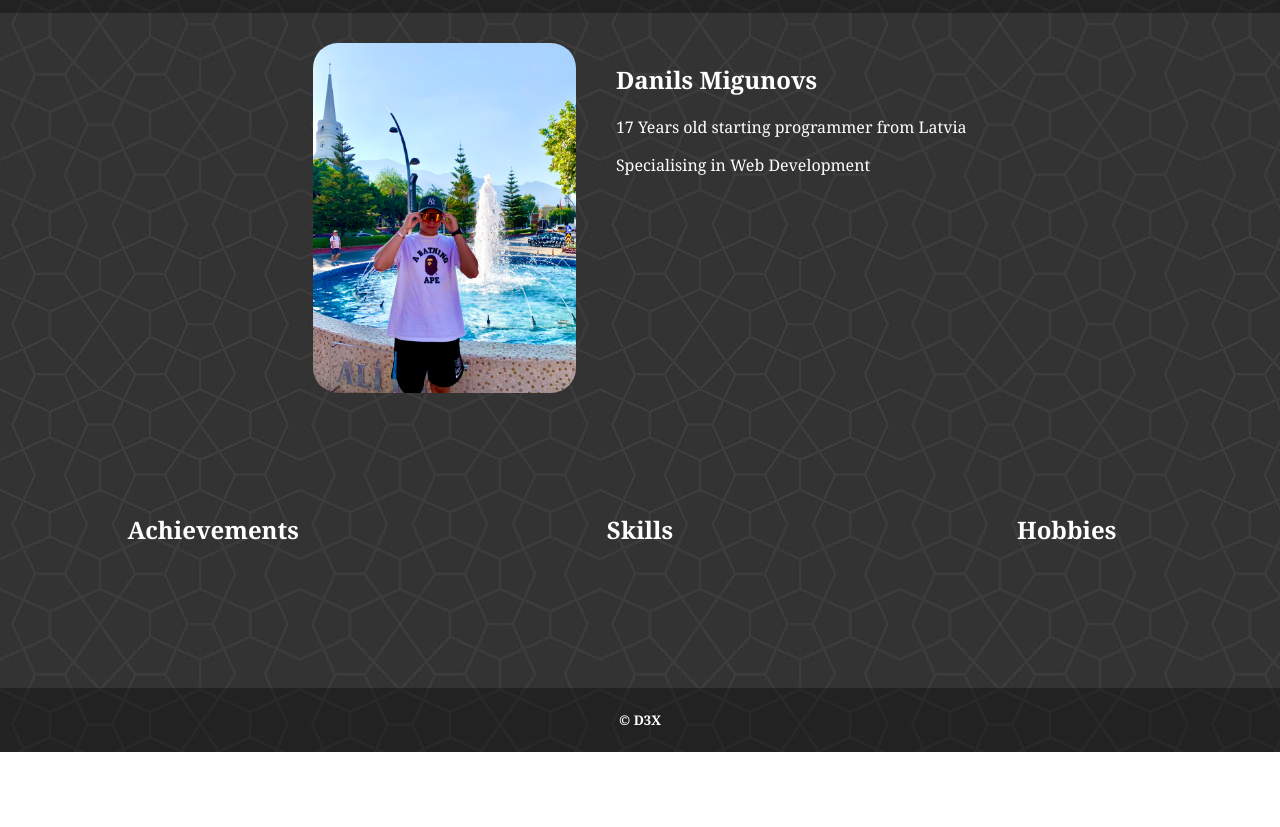
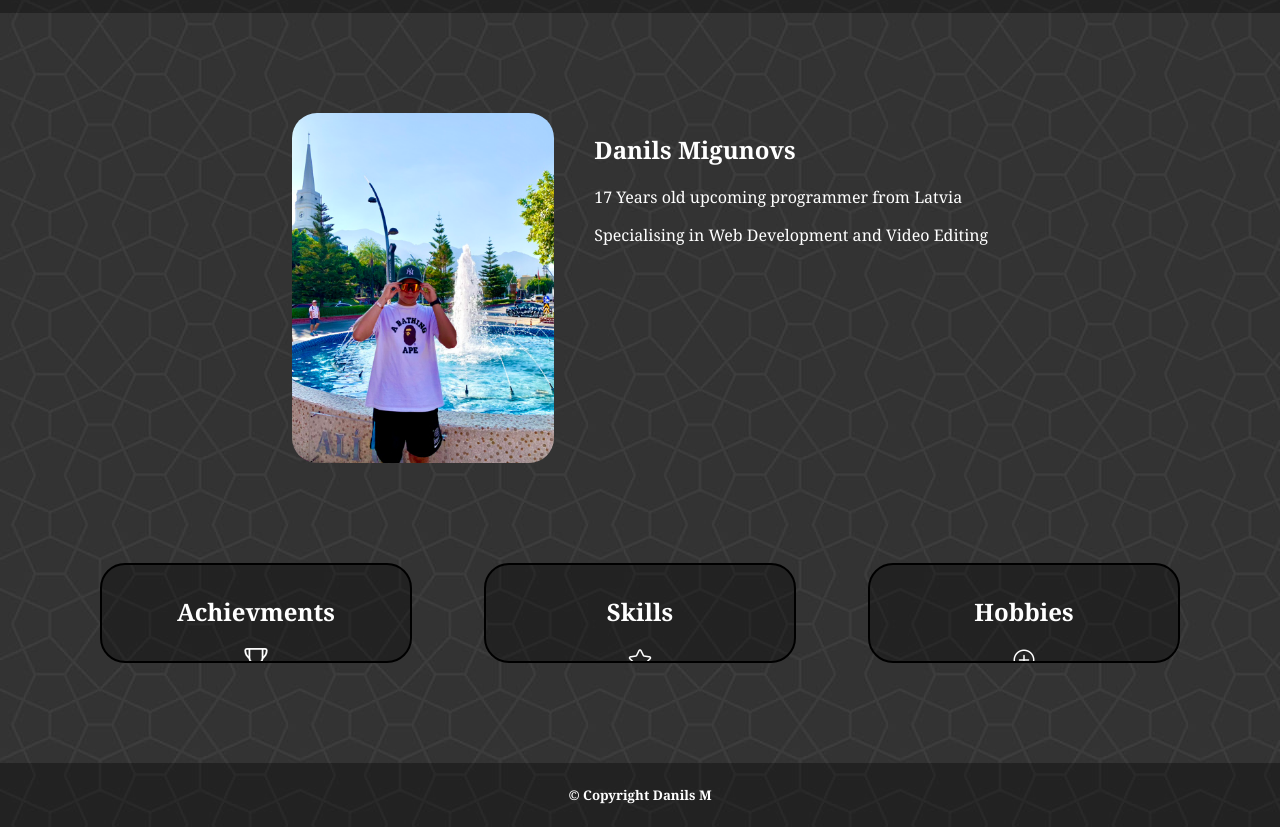
Before and after one commit to dexterz-m/portfolio, a plain HTML site: page index.html in a window 1280 px wide. Shown: the part 76-903 px from the top of the page. Before the commit the page ends 828 px from the top, so only its background shows below. Drawn offline with Linux system fonts and the light colour scheme.

Commit message:
Updated design and added icons

```diff
--- a/index.html
+++ b/index.html
@@ -31,36 +31,33 @@
 
             <h2>Danils Migunovs</h2>
 
-            <p>17 Years old starting programmer from Latvia</p>
-            <p>Specialising in Web Development</p>
+            <p>17 Years old upcoming programmer from Latvia</p>
+            <p>Specialising in Web Development and Video Editing</p>
 
         </div>
 
     </div>
 
-    <div id="menu">
+    <div class="menu">
 
-        <div id="menuButton">
+        <div class="container">
 
-            <h2>Achievements</h2>
-
-            <img>
+            <h2>Achievments</h2>
+            <img src="images/trophy.png">
 
         </div>
 
-        <div id="menuButton">
+        <div class="container">
 
             <h2>Skills</h2>
-
-            <img>
+            <img src="images/star.png">
 
         </div>
 
-        <div id="menuButton">
+        <div class="container">
 
             <h2>Hobbies</h2>
-
-            <img>
+            <img src="images/add.png">
 
         </div>
 
@@ -69,7 +66,7 @@
     <!-- Footer -->
 
     <footer>
-        <h5>© D3X</h5>
+        <h5>© Copyright Danils M</h5>
     </footer>
 
 
--- a/style.css
+++ b/style.css
@@ -15,6 +15,7 @@ header{
     display: flex;
     align-items: center;
     justify-content: space-between;
+    margin-bottom: 100px;
 }
 
 #links{
@@ -48,6 +49,7 @@ header{
 
 #myPhoto{
     height: 350px;
+    width: auto;
     border-radius: 25px;
     margin-right: 20px;
 }
@@ -59,17 +61,36 @@ header{
 
 /* Templates */
 
-#menu{
-    display: flex;
-    align-content: space-evenly;
-    text-align: center;
+.menu{
+    width: 90%;
+    height: 100px;
     margin-left: auto;
     margin-right: auto;
     margin-bottom: 100px;
+    display: flex;
 }
 
-#menuButton{
-    width: 35%;
+.container{
+    margin-left: auto;
+    margin-right: auto;
+    padding: 10px;
+    width: 25%;
+    text-align: center;
+    border: solid 2px black;
+    border-radius: 25px;
+    background-color: rgba(0, 0, 0, 0.325);
+    overflow-wrap:break-word;
+    overflow: hidden;
+}
+
+.container:hover{
+    border: solid 3px black;
+    background-color: rgba(0, 0, 0, 0.500);
+    cursor: pointer;
+}
+
+.container img{
+    filter: invert(100%);
 }
 
 
```
Also changed, not shown: images/add.png (added), images/star.png (added), images/trophy.png (added).
